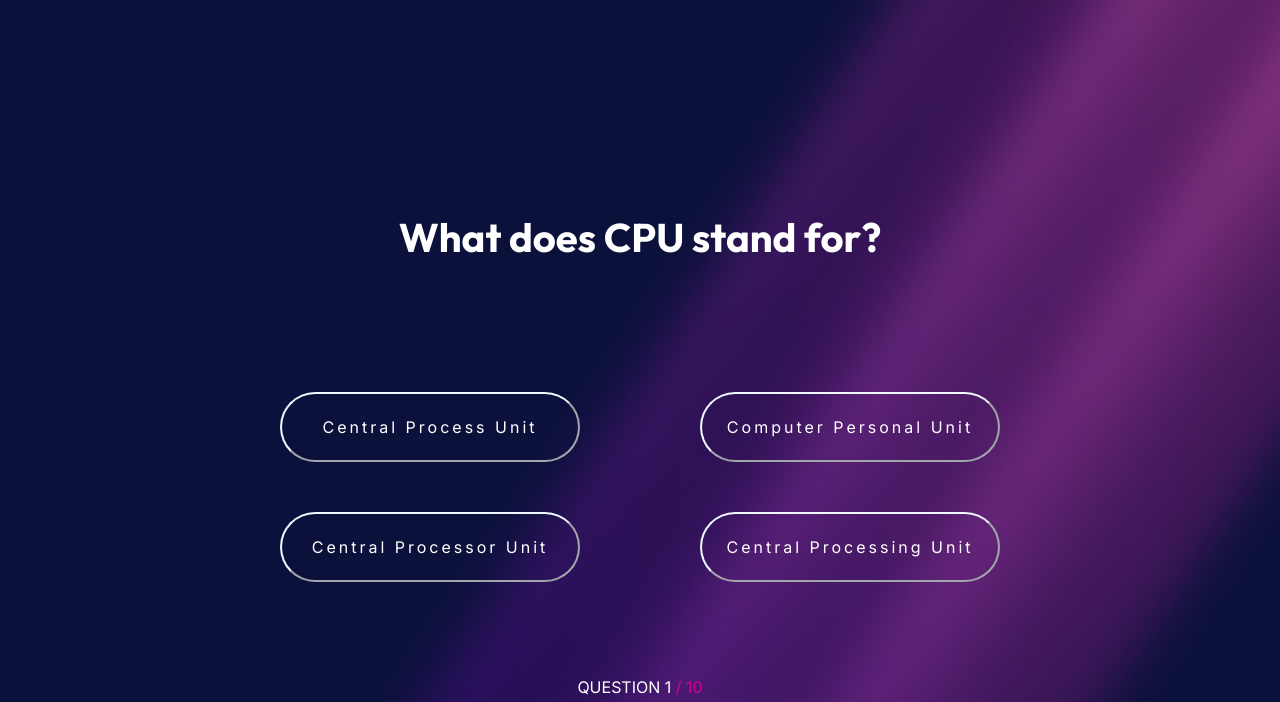
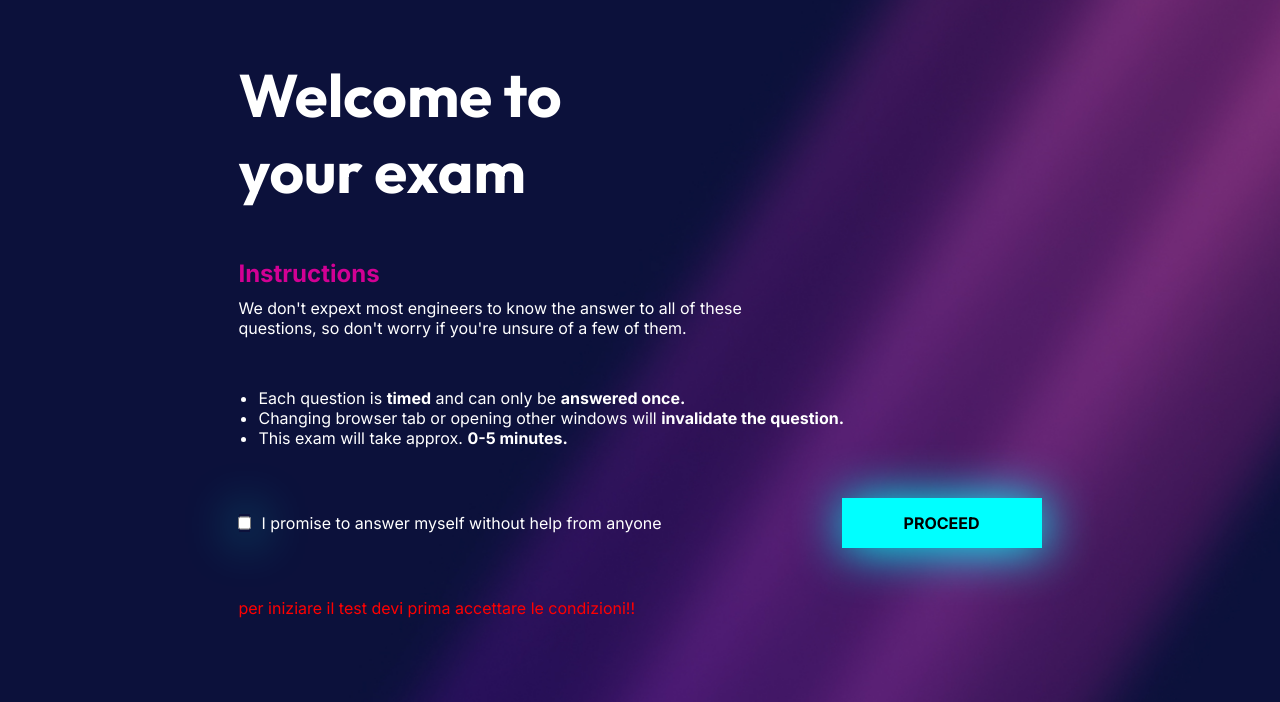
Before and after one commit to JessicaZolin/M2-Bildweek, a plain HTML site: page index2.html in a window 1280 px wide. Both pictures are taken after a click on the button "PROCEED". Shown: the part 98-800 px from the top of the page. Drawn offline with Linux system fonts and the light colour scheme.

Commit message:
inseriemnto controllo flag checkbox e display random delle risposte presenti in array

```diff
--- a/index2.html
+++ b/index2.html
@@ -41,7 +41,7 @@
                     </ul>
                 </div>
                 <div id="procedi">
-                    <label id="checkbox"><input type="checkbox" name="">I promise to answer myself without help from anyone</label>
+                    <label id="checkbox"><input type="checkbox" name="" id="checkboxButton">I promise to answer myself without help from anyone</label>
                     <input id="iniziaTest" type="button" value="PROCEED">
                 </div>
             </div>
--- a/script2.js
+++ b/script2.js
@@ -101,22 +101,35 @@ scoreDiv.classList = "finale"
 container.appendChild(scoreDiv)
 
 
+// -------- Funzione per iniziare il test dopo aver flaggato la checkbox, con collegamento al click del bottone
 
-function iniziaTest() {
-    domandaCorrente = 0
+let proceed = document.getElementById("iniziaTest")
 
-    document.getElementById("testContainer").style.display = "none";
-    document.getElementsByClassName("container")[0].style.display = "flex"
+proceed.onclick = function iniziaTest() {
+
+    // -------- seleziona elemento checkbox per poter effettuare controllo sulla spuntatura
+    let checkbox = document.getElementById("checkboxButton")
+    if (checkbox.checked === true) {
+
+        // -------- se vero nascondi pagina welcome e mostra prima domanda avviando funzione displayQuestion
+        document.getElementById("testContainer").style.display = "none";
+        document.getElementsByClassName("container")[0].style.display = "flex"
+        displayQuestion ();
+    } else {
+
+        // -------- se falso stampa in HTML messaggio
+        const errore = document.createElement("div")
+        errore.innerHTML = "<p>per iniziare il test devi prima accettare le condizioni!!</p>"
+        errore.style.color = "red"
+        document.getElementById("testContainer").appendChild(errore)
+    }
 }
 
-document.getElementById("iniziaTest").addEventListener("click", iniziaTest)
 
 
 // -------- Funzione per visualizzare la domanda attuale
 
 function displayQuestion() {
-    // Recupera il div del quiz usando l'ID 'quiz'
-    /* const quizDiv = document.getElementById('quiz'); */
 
     // -------- Pulisce il contenuto del div per visualizzare la nuova domanda
     quizDiv.innerHTML = '';
@@ -143,6 +156,8 @@ function displayQuestion() {
     // -------- Aggiunge la risposta corretta
     allAnswers.push(currentQuestion.correct_answer);
 
+    // -------- assortire a random l'arrayS
+    allAnswers.sort(() => Math.random() - 0.5);
 
     // -------- Aggiunge div per risposte al quiz
     const containerAnswer = document.createElement("div")
@@ -199,16 +214,10 @@ function handleAnswer(isCorrect) {
 
 // Funzione per visualizzare il punteggio finale
 function displayScore() {
-    // Recupera il div del quiz e lo pulisce
-    const quizDiv = document.getElementById('quiz');
+    // -------- Pulisce il contenuto del div per visualizzare la nuova domanda
     quizDiv.innerHTML = '';
-    // Recupera il div per il punteggio usando l'ID 'score'
-    const scoreDiv = document.getElementById('score');
     // Imposta il testo del punteggio finale
     scoreDiv.innerHTML = `Il tuo punteggio finale è di: <br> ${score} su ${questions.length}!`;
     // Rimuove la classe 'finale' (probabilmente per stilizzare il punteggio)
     scoreDiv.classList.remove('finale');
 }
-
-// Inizia il quiz visualizzando la prima domanda
-displayQuestion();
```
